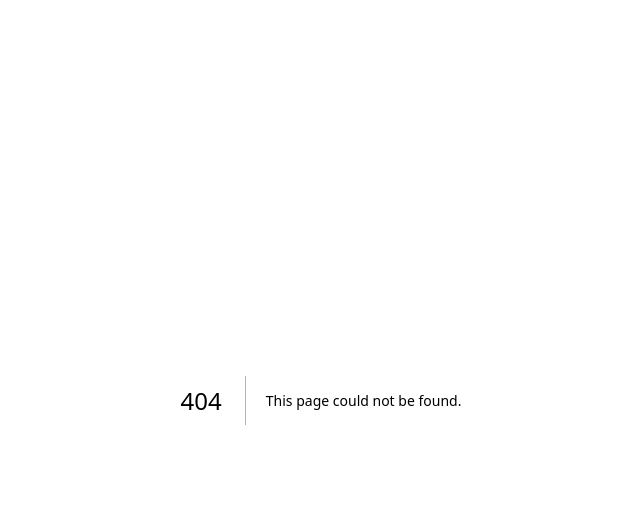
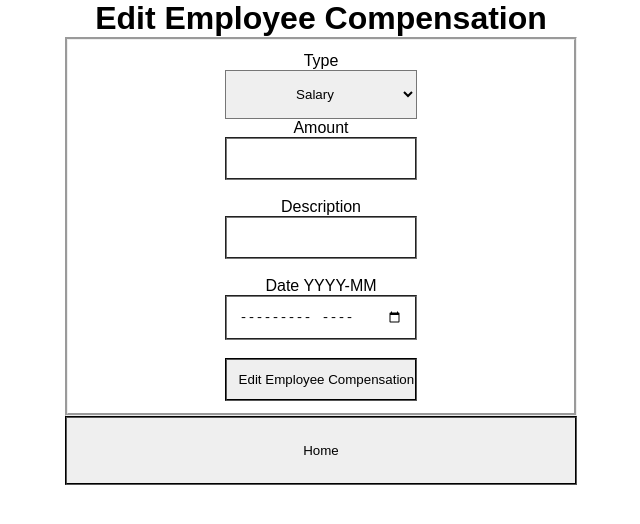
Before and after one commit to Oscar-Newman/case-study, a Next.js app: page /editEmployeeCompensation in a window 1280 px wide. Before the commit this address had no page. Shown: the top 524 px of the page, without its empty margins (319-959 px from the left). Built offline with nearby package versions, Linux system fonts and the light colour scheme.

Commit message:
add edit employee compensation

```diff
--- /dev/null
+++ b/src/app/editEmployeeCompensation/page.tsx
@@ -0,0 +1,36 @@
+'use client'
+import React from "react";
+import { useRouter } from "next/navigation";
+
+
+export default function EditEmployeeCompensation() {
+    const router = useRouter();
+    return (
+        <div>
+            <main>
+                <div>
+                    <h1>Edit Employee Compensation</h1>
+                    <form id="edit Compensation">
+                        <label>Type</label>
+                        <select name="type" id="type">
+                            <option value={"Salary"}>Salary</option>
+                            <option value={"Bonus"}>Bonus</option>
+                            <option value={"Commission"}>Commission</option>
+                            <option value={"Allowance"}>Allowance</option>
+                            <option value={"Adjustment"}>Adjustment</option>
+                        </select>
+                        <label>Amount</label>
+                        <input type="number" id="amount" name="amount" required/><br />
+                        <label>Description</label>
+                        <input type="text" id="description" name="description" /><br />
+                        <label>Date YYYY-MM</label>
+                        <input type="month" id="payDate" name="payDate" pattern="[0-9]{4}-[0-9]{2}" required/><br />
+                        <input type="submit" value="Edit Employee Compensation" />
+                    </form>
+                    <p id="response"></p>
+                    <button onClick={() => router.push('/')}>Home</button>
+                </div>
+            </main>
+        </div>
+    );
+}
```
